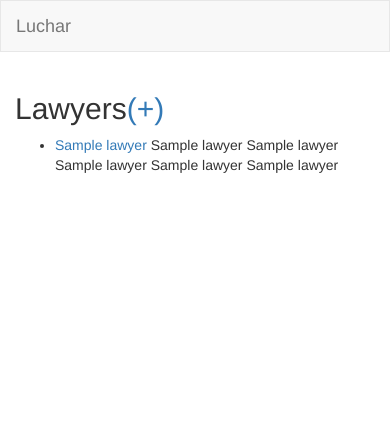
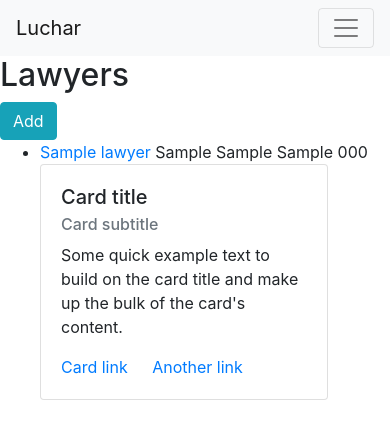
Before and after one commit to yuanjli/lawyer_finder, a Django app: page /lawyers in a window 390 px wide. Shown: the top 439 px of the page. Run offline with Django 3.2, Linux system fonts and the light colour scheme; tables that the repository leaves empty hold one stand-in row (values such as "Sample post"); some libraries are stand-ins or nearby versions.

Commit message:
changed the responsive

```diff
--- a/finderApp/templates/finderapp/base.html
+++ b/finderApp/templates/finderapp/base.html
@@ -5,12 +5,12 @@
   <head>
     <meta charset="utf-8">
     <title>Luchar</title>
-    <link rel="stylesheet" href="https://maxcdn.bootstrapcdn.com/bootstrap/3.3.7/css/bootstrap.min.css" integrity="sha384-BVYiiSIFeK1dGmJRAkycuHAHRg32OmUcww7on3RYdg4Va+PmSTsz/K68vbdEjh4u" crossorigin="anonymous">
+    <link rel="stylesheet" href="https://maxcdn.bootstrapcdn.com/bootstrap/4.0.0/css/bootstrap.min.css" integrity="sha384-Gn5384xqQ1aoWXA+058RXPxPg6fy4IWvTNh0E263XmFcJlSAwiGgFAW/dAiS6JXm" crossorigin="anonymous">
+
     <link rel="stylesheet" href="{% static 'finderApp/style.css' %}" />
     <link rel="stylesheet" href="{% static 'finderApp/animate.css' %}" />
 
-    <script src="https://ajax.googleapis.com/ajax/libs/jquery/3.1.0/jquery.min.js"></script>
-    <script src="https://maxcdn.bootstrapcdn.com/bootstrap/3.3.7/js/bootstrap.min.js" integrity="sha384-Tc5IQib027qvyjSMfHjOMaLkfuWVxZxUPnCJA7l2mCWNIpG9mGCD8wGNIcPD7Txa" crossorigin="anonymous"></script>
+
   </head>
   <body>
     {% include 'finderapp/navbar.html' %}
@@ -23,5 +23,8 @@
         </div>
       </div>
     </div>
+     <script src="https://code.jquery.com/jquery-3.2.1.slim.min.js" integrity="sha384-KJ3o2DKtIkvYIK3UENzmM7KCkRr/rE9/Qpg6aAZGJwFDMVNA/GpGFF93hXpG5KkN" crossorigin="anonymous"></script>
+    <script src="https://cdnjs.cloudflare.com/ajax/libs/popper.js/1.12.9/umd/popper.min.js" integrity="sha384-ApNbgh9B+Y1QKtv3Rn7W3mgPxhU9K/ScQsAP7hUibX39j7fakFPskvXusvfa0b4Q" crossorigin="anonymous"></script>
+    <script src="https://maxcdn.bootstrapcdn.com/bootstrap/4.0.0/js/bootstrap.min.js" integrity="sha384-JZR6Spejh4U02d8jOt6vLEHfe/JQGiRRSQQxSfFWpi1MquVdAyjUar5+76PVCmYl" crossorigin="anonymous"></script>
   </body>
 </html>
--- a/finderApp/templates/finderapp/navbar.html
+++ b/finderApp/templates/finderapp/navbar.html
@@ -2,15 +2,20 @@
 Grabbed the navbar example from here:
 https://getbootstrap.com/examples/navbar/
 -->
-<nav class="navbar navbar-default">
-  <div class="container-fluid">
+<nav class="navbar navbar-expand-lg navbar-light bg-light">
+  <div class="container">
     <div class="navbar-header">
-      <a class="navbar-brand" href="#">Luchar</a>
+      <a class="navbar-brand animated bounce delay-1s" href="#">Luchar</a>
     </div>
-    <div id="navbar" class="navbar-collapse collapse">
-      <ul class="nav navbar-nav">
-        <li class="active"><a href="{% url 'index' %}">Home</a></li>
+    <button class="navbar-toggler" type="button" data-toggle="collapse" data-target="#navbarText" aria-controls="navbarText" aria-expanded="false" aria-label="Toggle navigation">
+    <span class="navbar-toggler-icon"></span>
+  </button>
+
+    <div id="navbarText" class="collapse navbar-collapse">
+      <ul class="navbar-nav mr-auto">
+        <li class="nav-item active"><a href="{% url 'index' %}">Home</a></li>
       </ul>
+
       <ul class="nav navbar-nav navbar-right">
        {% if not user.is_authenticated %}
          <li><a href="{% url 'signup' %}">Sign Up</a></li>
--- a/finderApp/templates/lawyer_list.html
+++ b/finderApp/templates/lawyer_list.html
@@ -1,18 +1,27 @@
 {% extends 'finderapp/base.html' %}
 
 {% block content %}
-<h2>Lawyers<a href="{% url 'lawyer_create' %}">(+)</a></h2>
+<h2>Lawyers</h2>
+<a href="{% url 'lawyer_create' %}" class="btn btn-info">Add</a>
 <ul>
 	{% for lawyer in lawyers %}
 	<li>
 		<a href="{% url 'lawyer_detail' pk=lawyer.pk %}">{{ lawyer.name }}</a>
-		{{ lawyer.name }}
-		{{ lawyer.name }}
-		{{ lawyer.name }}
-		{{ lawyer.name }}
-		{{ lawyer.name }}
+		{{ lawyer.specialties }}
+		{{ lawyer.ratings }}
+		{{ lawyer.experience }}
+		{{ lawyer.numbers }}
 
 	</li>
+	<div class="card" style="width: 18rem;">
+  <div class="card-body">
+    <h5 class="card-title">Card title</h5>
+    <h6 class="card-subtitle mb-2 text-muted">Card subtitle</h6>
+    <p class="card-text">Some quick example text to build on the card title and make up the bulk of the card's content.</p>
+    <a href="#" class="card-link">Card link</a>
+    <a href="#" class="card-link">Another link</a>
+  </div>
+</div>
 
 	{% endfor %}
 </ul>
```
